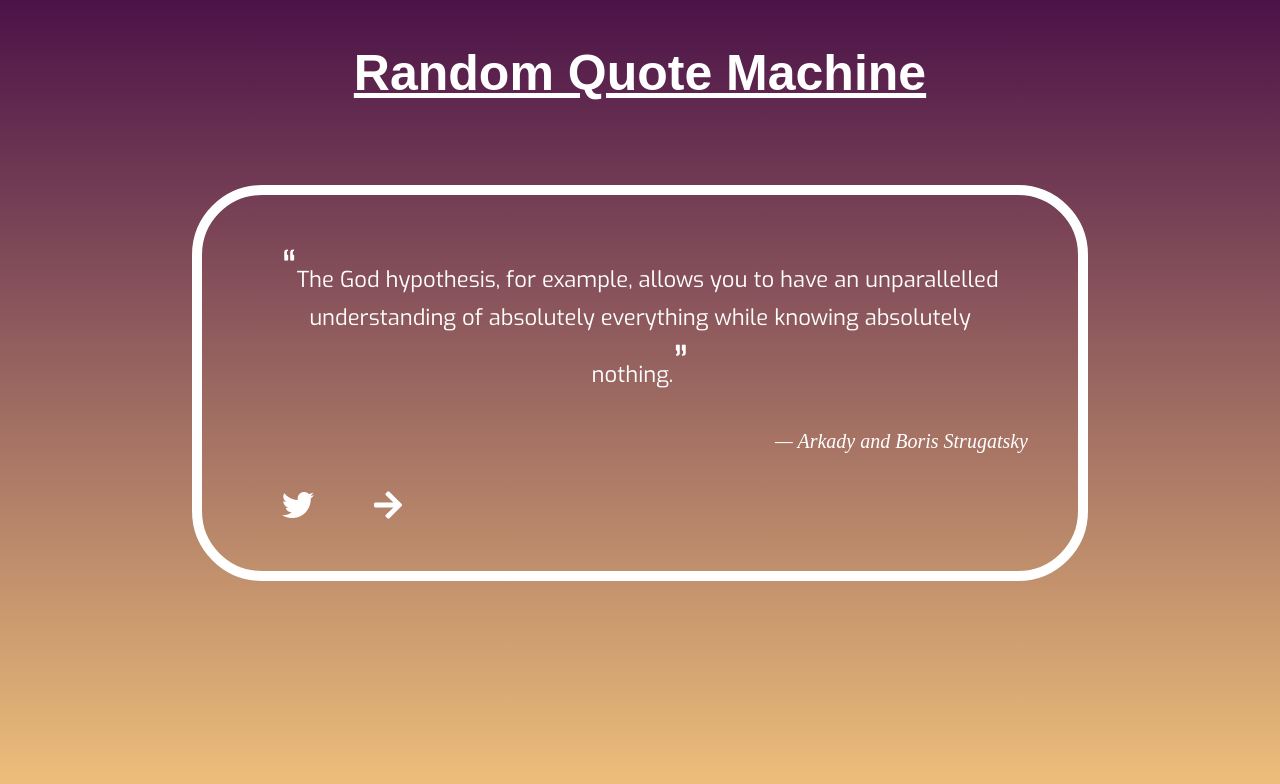
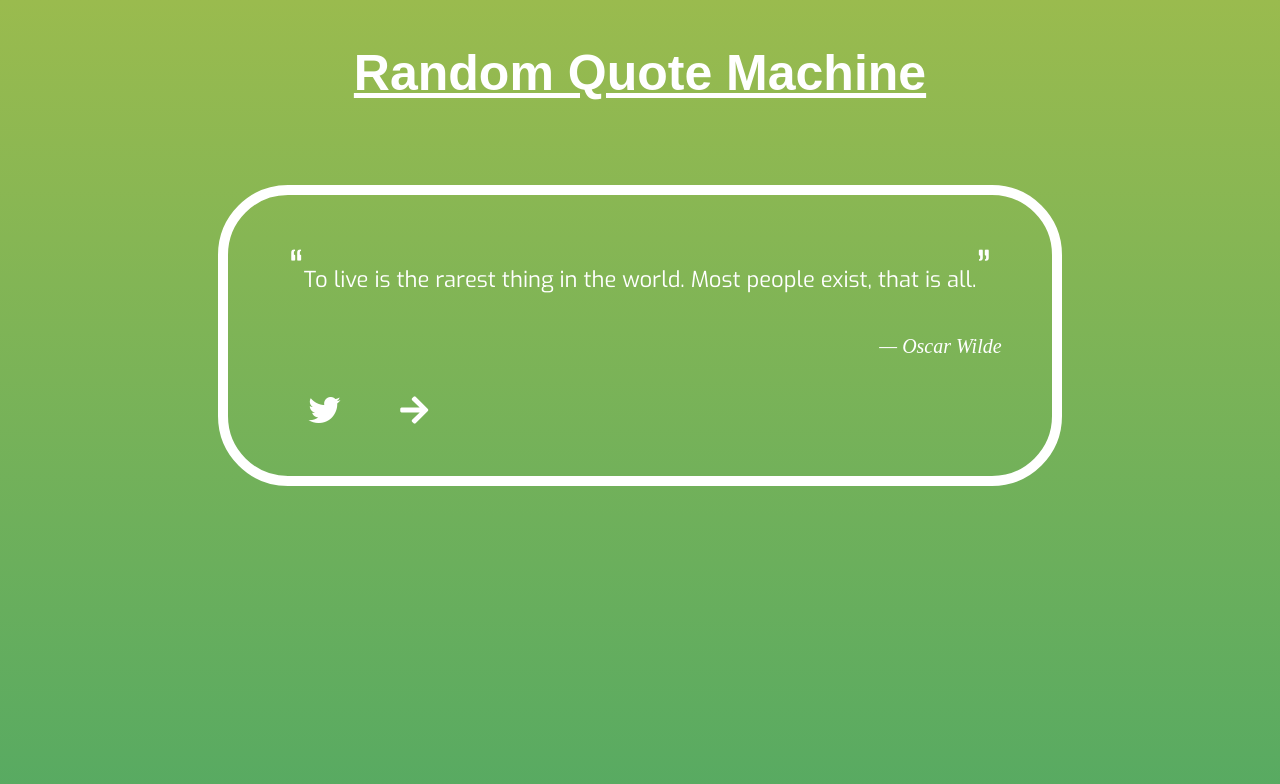
Before and after one commit to sukcinitas/random-quote-machine, a React (Create React App) app: page / in a window 1280 px wide. Shown: the top 784 px of the page. Built offline with nearby package versions, Linux system fonts and the light colour scheme; a web font is replaced by a local one.

Commit message:
Changed theme colors & enabled new quote generation on keydown event

```diff
--- a/src/App.css
+++ b/src/App.css
@@ -85,7 +85,7 @@ html, body {
   font-size: 15px;
 }
 
-/*============Mixin for Background Theme==========
+/*============Background Theme Mixin==========
 ====================================================*/
 .first {
   background-image: -webkit-gradient(linear, left top, left bottom, from(#7b4397), to(#d38312));
@@ -113,13 +113,13 @@ html, body {
 }
 
 .sixth {
-  background-image: -webkit-gradient(linear, left top, left bottom, from(#403A3E), to(#BE5869));
-  background-image: linear-gradient(#403A3E, #BE5869);
+  background-image: -webkit-gradient(linear, left top, left bottom, from(#c79081), to(#dfa579));
+  background-image: linear-gradient(#c79081, #dfa579);
 }
 
 .seventh {
-  background-image: -webkit-gradient(linear, left top, left bottom, from(#333333), to(#e9d362));
-  background-image: linear-gradient(#333333, #e9d362);
+  background-image: -webkit-gradient(linear, left top, left bottom, from(#9abb4e), to(#57aa62));
+  background-image: linear-gradient(#9abb4e, #57aa62);
 }
 
 /*========Media Queries for Bigger Screens========
--- a/src/App.js
+++ b/src/App.js
@@ -58,15 +58,16 @@ const quoteList = [{
 const bgColor = ["first", "second", "third", "forth", "fifth", "sixth", "seventh"];
 
 let number, colorNumber, url;
-function getRandomNumsandUrl() {
+function getRandomNumsUrl() {
   number = Math.floor(Math.random() * quoteList.length);
   colorNumber = Math.floor(Math.random() * bgColor.length);
   url = "https://twitter.com/intent/tweet?text=%22" + encodeURIComponent(quoteList[number].quote) + "%22%0A- " + encodeURIComponent(quoteList[number].author);
 
   return {number, colorNumber, url};
 }
+
 //getting first quote info thats's used to set initial state
-getRandomNumsandUrl();
+getRandomNumsUrl();
 
 class App extends React.Component {
   constructor(props) {
@@ -80,14 +81,22 @@ class App extends React.Component {
     this.handleClick = this.handleClick.bind(this);
   }
 
-  handleClick() {
-    getRandomNumsandUrl();
+  componentDidMount() {
+    window.addEventListener('keydown', this.handleClick);
+ }
+
+  handleClick(e) {
+    if((e.type === "keydown" && e.code === "ArrowRight") || e.type === "click") {
+      getRandomNumsUrl();
         this.setState ({
           quote: quoteList[number].quote,
           author: quoteList[number].author,
           bgStyle: bgColor[colorNumber],
           url: url
         })
+    } else {
+      return;
+    }
   }
 
   render() {
--- a/src/App.scss
+++ b/src/App.scss
@@ -79,13 +79,11 @@ html, body {
         }
       }
     }
-
-
   }
 }
 
 
-/*============Mixin for Background Theme==========
+/*============Background Theme Mixin==========
 ====================================================*/
 
 @mixin grad($pri, $sec){
@@ -108,10 +106,10 @@ html, body {
   @include grad(#4b1248, #f0c27b);
 }
 .sixth {
-  @include grad(#403A3E, #BE5869);
+  @include grad(#c79081, #dfa579);
 }
 .seventh {
-  @include grad(#333333, #e9d362);
+  @include grad(#9abb4e, #57aa62);
 }
 
 
@@ -135,9 +133,11 @@ html, body {
       blockquote #text {
         font-size: 22px;
       }
+
       blockquote footer {
         font-size: 20px;
       }
+
       #buttons {
         #tweet-quote, #new-quote {
           padding-left: 30px;
```
Also changed, not shown: 1 other file (tests, documents, lock files or other folders). Lines whose indentation alone changed are shown as unchanged.
